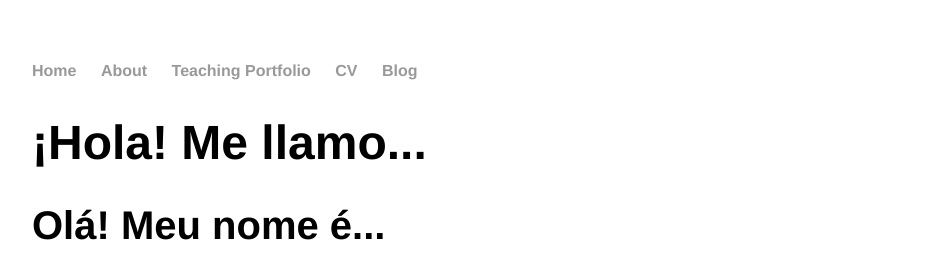
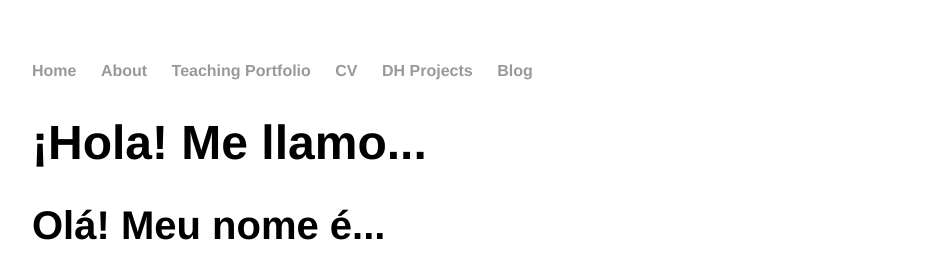
Before and after one commit to samgjohnson/samgjohnson.github.io, a Jekyll site: the page built from index.html, in a window 1280 px wide. Shown: the top 254 px of the page, without its empty margins (160-1109 px from the left). Built offline with Jekyll 4.4.1, drawn with Linux system fonts in a browser that asks for light colours.

Commit message:
Update default.html

```diff
--- a/_layouts/default.html
+++ b/_layouts/default.html
@@ -12,6 +12,7 @@
 		        	<li><a href="/about">About</a></li>
 					    <li><a href="/teaching portfolio">Teaching Portfolio</a></li>
 	        		<li><a href="/cv">CV</a></li>
+							<li><a href="/DH Projects">DH Projects</a></li>
 	        		<li><a href="/blog">Blog</a></li>
 	    		</ul>
 			</nav>
```
